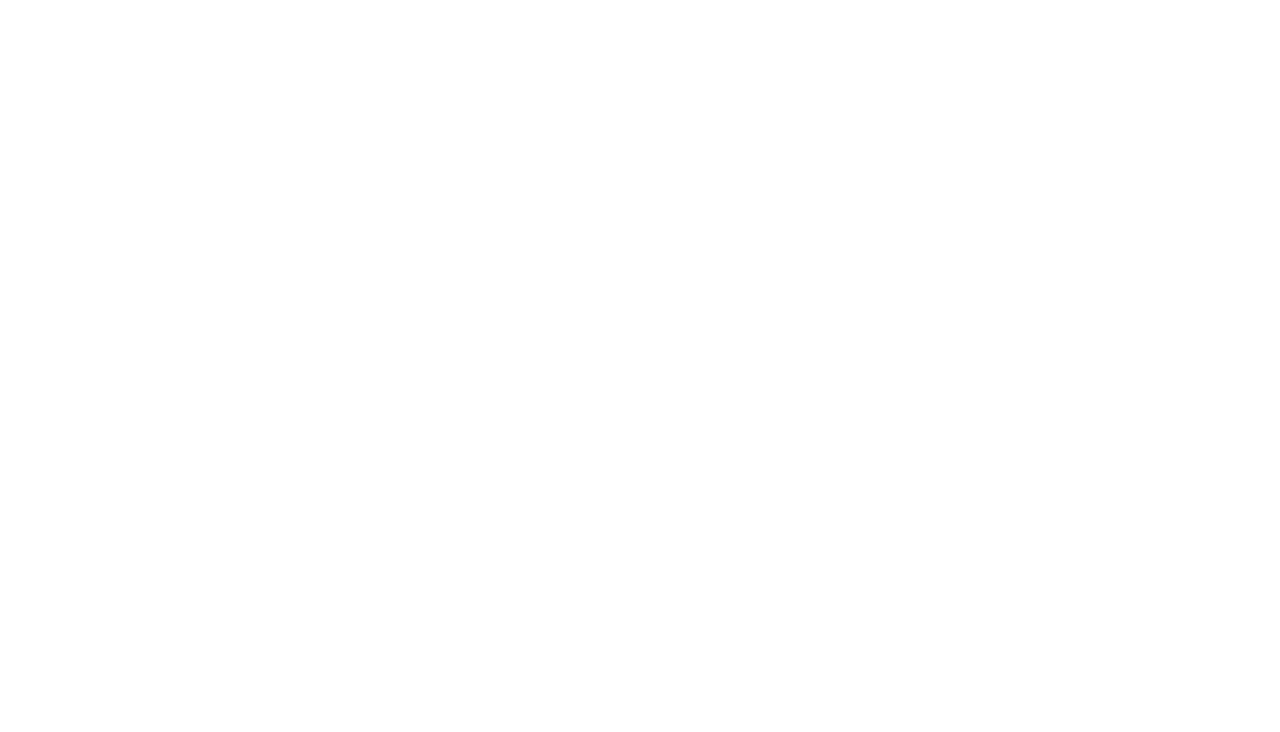
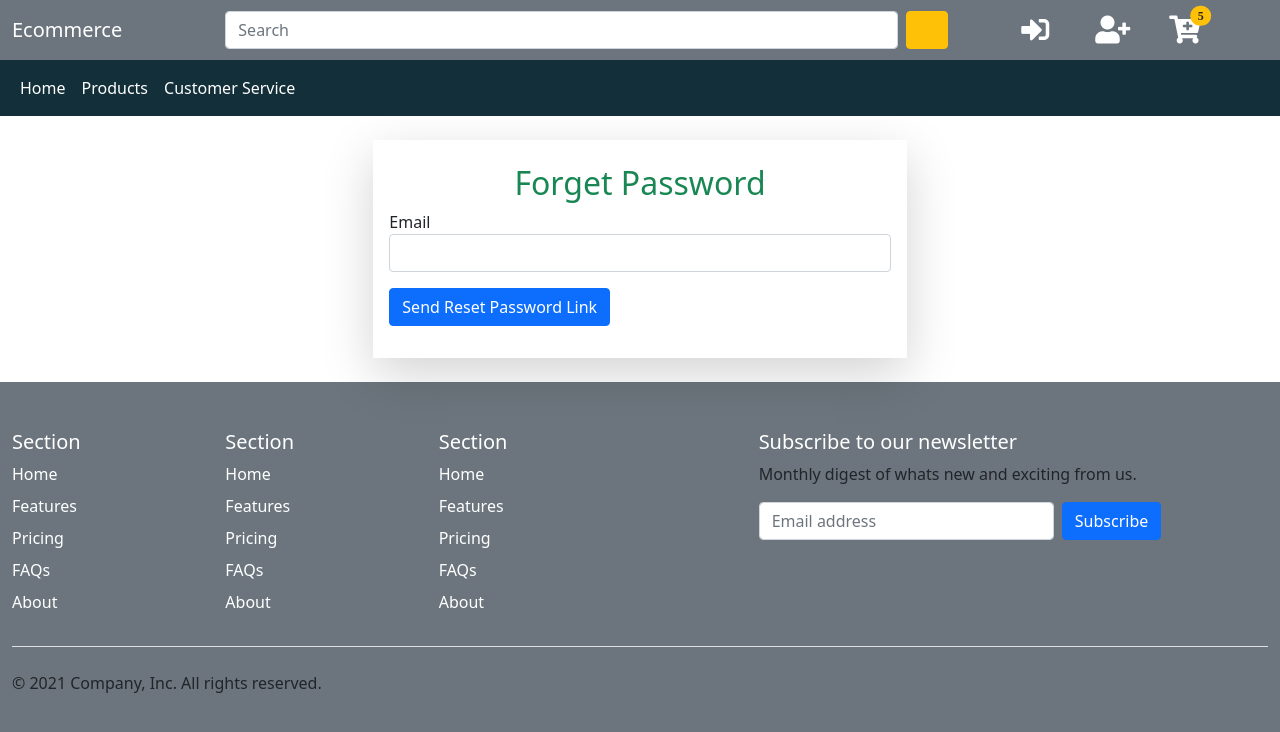
Before and after one commit to rajarya199/E-commerce-, a React (Vite) app in the folder client/: page /forgetpassword in a window 1280 px wide. Before the commit this address had no page. Shown: the top 732 px of the page. Built offline with nearby package versions, Linux system fonts and the light colour scheme.

Commit message:
product,sidebar,

```diff
--- a/client/src/MyRoute.jsx
+++ b/client/src/MyRoute.jsx
@@ -5,6 +5,8 @@ import Homepage from './pages/Homepage';
 import Register from './pages/Register';
 import Login from './pages/Login';
 import Cart from './pages/Cart';
+import ForgetPassword from './pages/ForgetPassword';
+import Products from './pages/Products';
 const MyRoute = () => {
   return (
     <Router>
@@ -13,8 +15,10 @@ const MyRoute = () => {
     <Route path='/' element={<Layout/>}>
       <Route index element={<Homepage/>} />
       <Route path='signup' element={<Register/>}/>
-      <Route path='signin' elememt={<Login/>}/>
+      <Route path='signin' element={<Login/>}/>
       <Route path='cart' element={<Cart/>}/>
+      <Route path='forgetpassword' element={<ForgetPassword/>}/>
+      <Route path="products" element={<Products/>}/>
       </Route>
     </Routes>
 
--- a/client/src/components/Header.jsx
+++ b/client/src/components/Header.jsx
@@ -28,7 +28,7 @@ const Header = () => {
         <div className="d-flex">
           <div className="offset-sm-2 col-sm-3 col-lg-3">
             <Link
-              to="signin"
+              to="/signin"
               className="text-decoration-none text-white"
               title="signin"
             >
--- /dev/null
+++ b/client/src/components/Sidebar.jsx
@@ -0,0 +1,55 @@
+import React from 'react'
+
+const Sidebar = () => {
+  return (
+    <>
+        <h2 className='text-muted mt-5'>Our Promotions</h2>
+            <h5>Categories</h5>
+            <div className="form-check">
+                <input className="form-check-input" type="checkbox" value="" id="flexCheckDefault" />
+                <label className="form-check-label" for="flexCheckDefault">
+                    Mobile
+                </label>
+            </div>
+            <div className="form-check">
+                <input className="form-check-input" type="checkbox" value="" id="flexCheckDefault" />
+                <label className="form-check-label" for="flexCheckDefault">
+                    Laptop
+                </label>
+            </div>
+            <div className="form-check">
+                <input className="form-check-input" type="checkbox" value="" id="flexCheckDefault" />
+                <label className="form-check-label" for="flexCheckDefault">
+                    Fashion
+                </label>
+            </div>
+            <h5 className='mt-4'>Price Range</h5>
+            <div className="form-check">
+                <input className="form-check-input" type="radio" name="flexRadioDefault" id="flexRadioDefault1" />
+                <label className="form-check-label" for="flexRadioDefault1">
+                    All
+                </label>
+            </div>
+            <div className="form-check">
+                <input className="form-check-input" type="radio" name="flexRadioDefault" id="flexRadioDefault1" />
+                <label className="form-check-label" for="flexRadioDefault1">
+                    500-1000
+                </label>
+            </div>
+            <div className="form-check">
+                <input className="form-check-input" type="radio" name="flexRadioDefault" id="flexRadioDefault1" />
+                <label className="form-check-label" for="flexRadioDefault1">
+                    5000-10000
+                </label>
+            </div>
+            <div className="form-check">
+                <input className="form-check-input" type="radio" name="flexRadioDefault" id="flexRadioDefault1" />
+                <label className="form-check-label" for="flexRadioDefault1">
+                    10000-50000
+                </label>
+            </div>
+    </>
+  )
+}
+
+export default Sidebar
--- /dev/null
+++ b/client/src/pages/ForgetPassword.jsx
@@ -0,0 +1,33 @@
+import React from 'react'
+
+const ForgetPassword = () => {
+  return (
+    <>
+    <div className="d-flex justify-content-center">
+  <div className="col-lg-5 mt-4">
+    <form className="p-3 shadow-lg">
+      <h2 className="text-center text-success my-2">Forget Password </h2>
+
+
+      <div className="mb-3">
+        <label htmlFor="email">Email</label>
+        <input type="email" id="email" className="form-control" />
+      </div>
+
+
+      <div className="mb-3">
+        <button type="submit" className="btn btn-primary">
+          Send  Reset Password Link
+        </button>
+      </div>
+
+    </form>
+  </div>
+</div>
+
+
+    </>
+  )
+}
+
+export default ForgetPassword
--- a/client/src/pages/Login.jsx
+++ b/client/src/pages/Login.jsx
@@ -1,5 +1,5 @@
 import React from 'react'
-
+import { Link } from 'react-router-dom'
 const Login = () => {
   return (
     <>
@@ -23,6 +23,14 @@ const Login = () => {
           login
         </button>
       </div>
+      <div className="d-flex justify-content-between">
+        <Link to='/forgetpassword' className='text-decoration-none'>
+            Forget Password?
+        </Link>
+        <Link to='/signup' className='text-decoration-none'>
+            Create a New Account?
+        </Link>
+      </div>
     </form>
   </div>
 </div>
--- /dev/null
+++ b/client/src/pages/Products.jsx
@@ -0,0 +1,22 @@
+import React from 'react'
+import Card from '../components/Card'
+import Sidebar from '../components/Sidebar'
+
+const Products = () => {
+  return (
+    <>
+        <div className="contaner-fluid">
+            <div className="row d-flex justify-content-evenly">
+                <div className="col-md-3">
+                    <Sidebar/>
+                </div>
+                <div className="col-md-8">
+                    <Card/>
+                </div>
+            </div>
+        </div>
+    </>
+  )
+}
+
+export default Products
```
